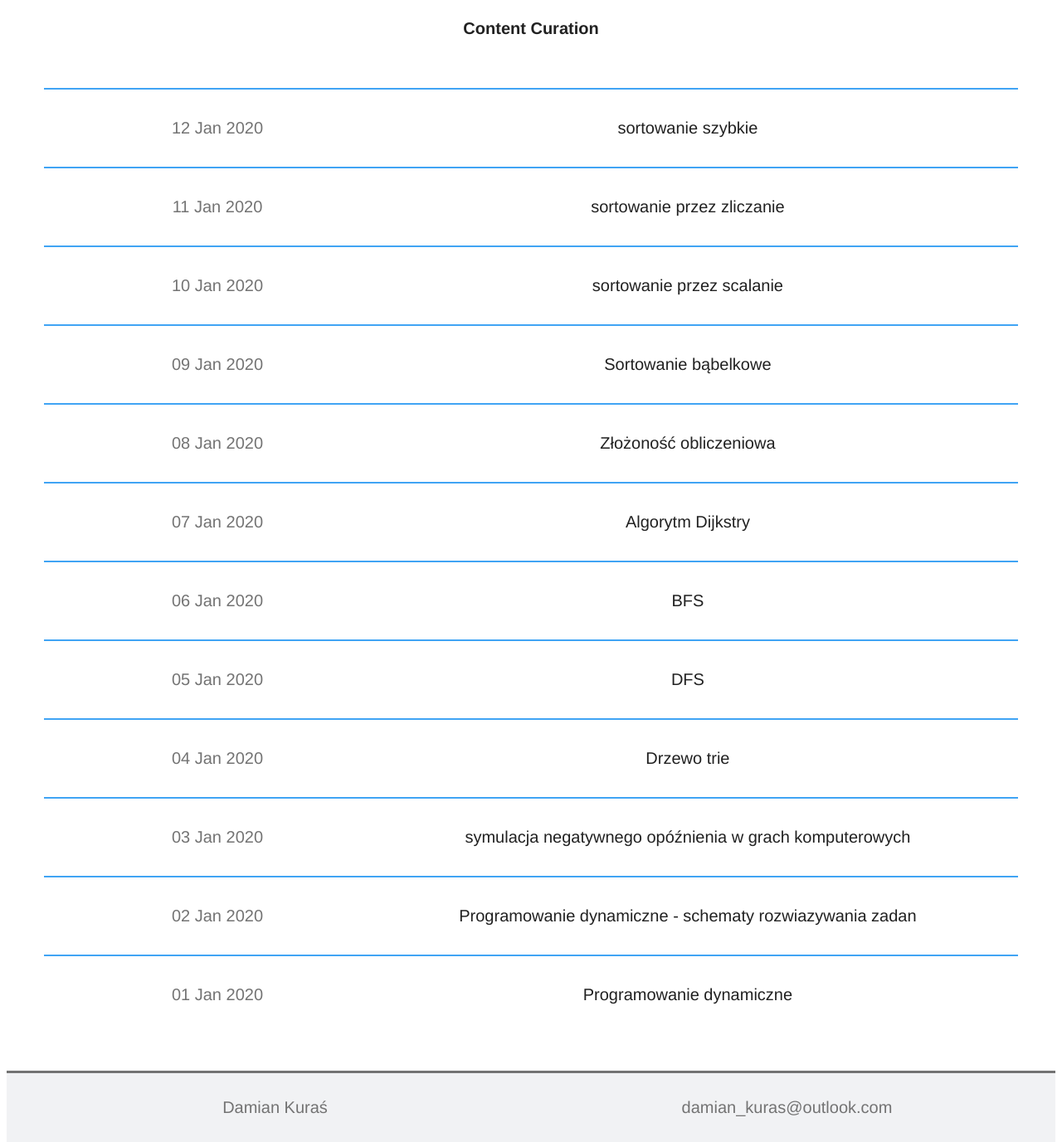
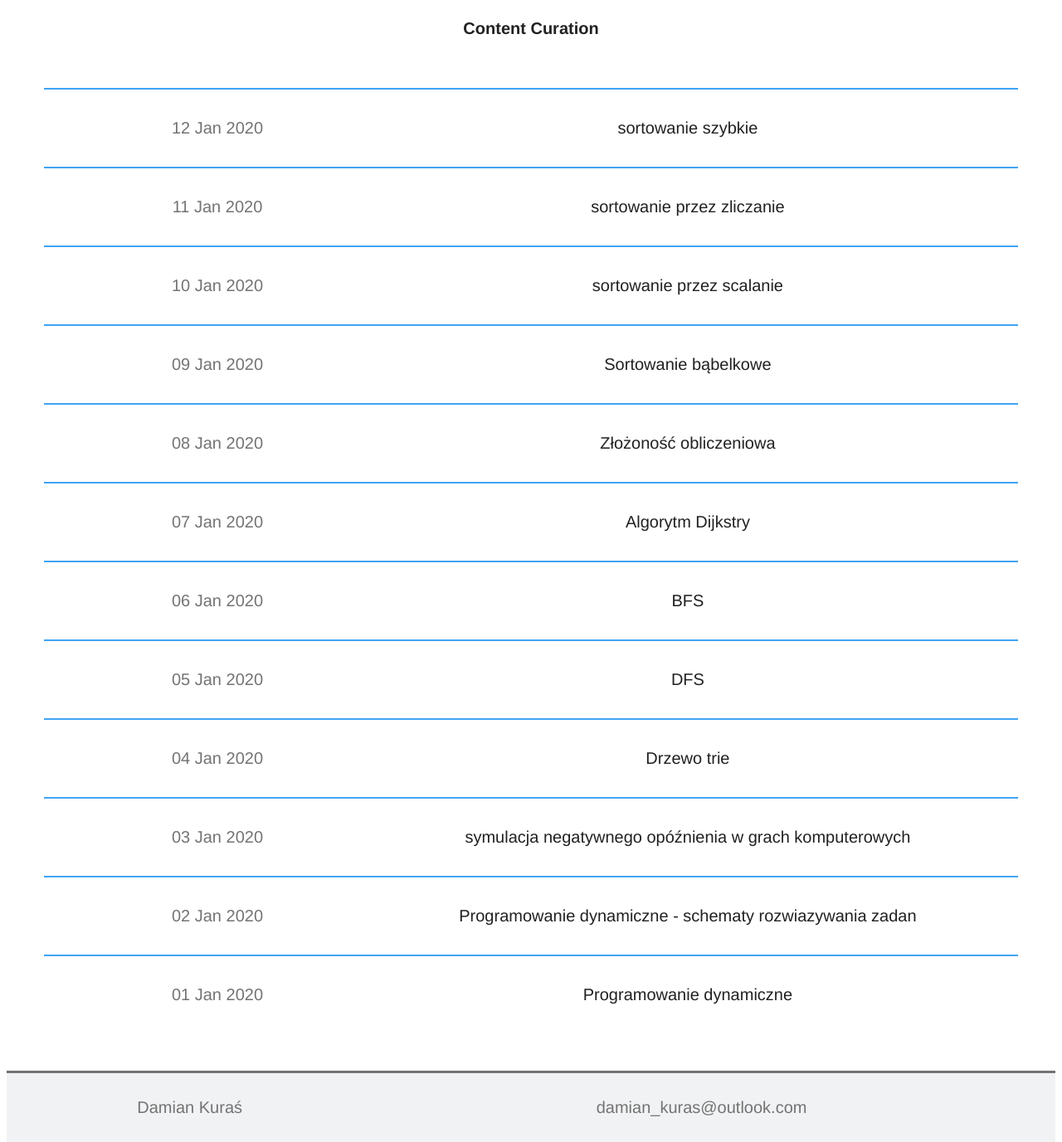
Before and after one commit to DamianKuras/DamianKuras.github.io, a Jekyll site: the page built from index.html, in a window 1280 px wide. Shown: the whole page at 83% size. Built offline with Jekyll 4.4.1, drawn with Linux system fonts in a browser that asks for light colours.

Commit message:
Update default.html

```diff
--- a/_layouts/default.html
+++ b/_layouts/default.html
@@ -17,8 +17,8 @@
 
 			</div>
 			<footer class="col-12">
-					<div class="col-6">Damian Kuraś</div>
-					<div class="col-6">damian_kuras@outlook.com</div>
+					<div class="col-4">Damian Kuraś</div>
+					<div class="col-8">damian_kuras@outlook.com</div>
 			</footer>
 		</body>
 	</html>
```
